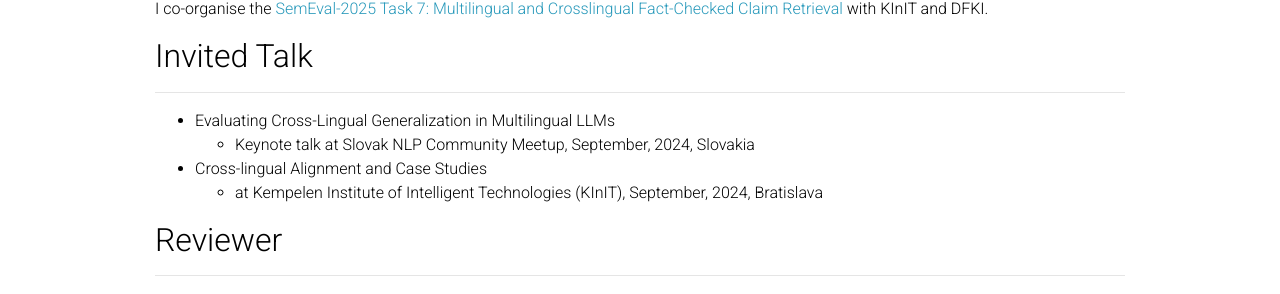
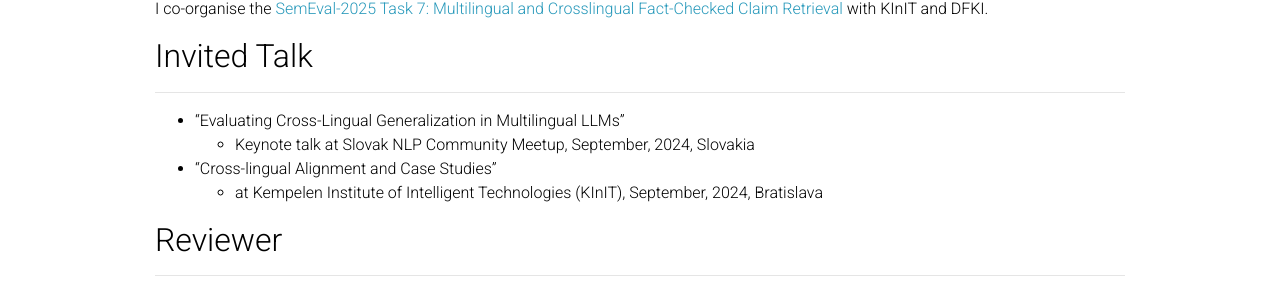
Before and after one commit to Punchwes/punchwes.github.io, a Jekyll site: the page built from _pages/services.md, in a window 1280 px wide and 972 px high. Shown: the part 258-552 px from the top of the window. Built offline with Jekyll 4.4.1, drawn with Linux system fonts in a browser that asks for light colours; comment, search, counter and statistics services are not loaded; a style sheet for code colours, icons or effects is not loaded.

Commit message:
update talk

```diff
--- a/_pages/services.md
+++ b/_pages/services.md
@@ -15,11 +15,11 @@ I co-organise the [SemEval-2025 Task 7: Multilingual and Crosslingual Fact-Check
 ## Invited Talk
 ***
 
-- Evaluating Cross-Lingual Generalization in Multilingual LLMs
+- "Evaluating Cross-Lingual Generalization in Multilingual LLMs"
   - Keynote talk at Slovak NLP Community Meetup, September, 2024, Slovakia
 
 
-- Cross-lingual Alignment and Case Studies
+- "Cross-lingual Alignment and Case Studies"
   - at Kempelen Institute of Intelligent Technologies (KInIT), September, 2024, Bratislava
 
 
```
